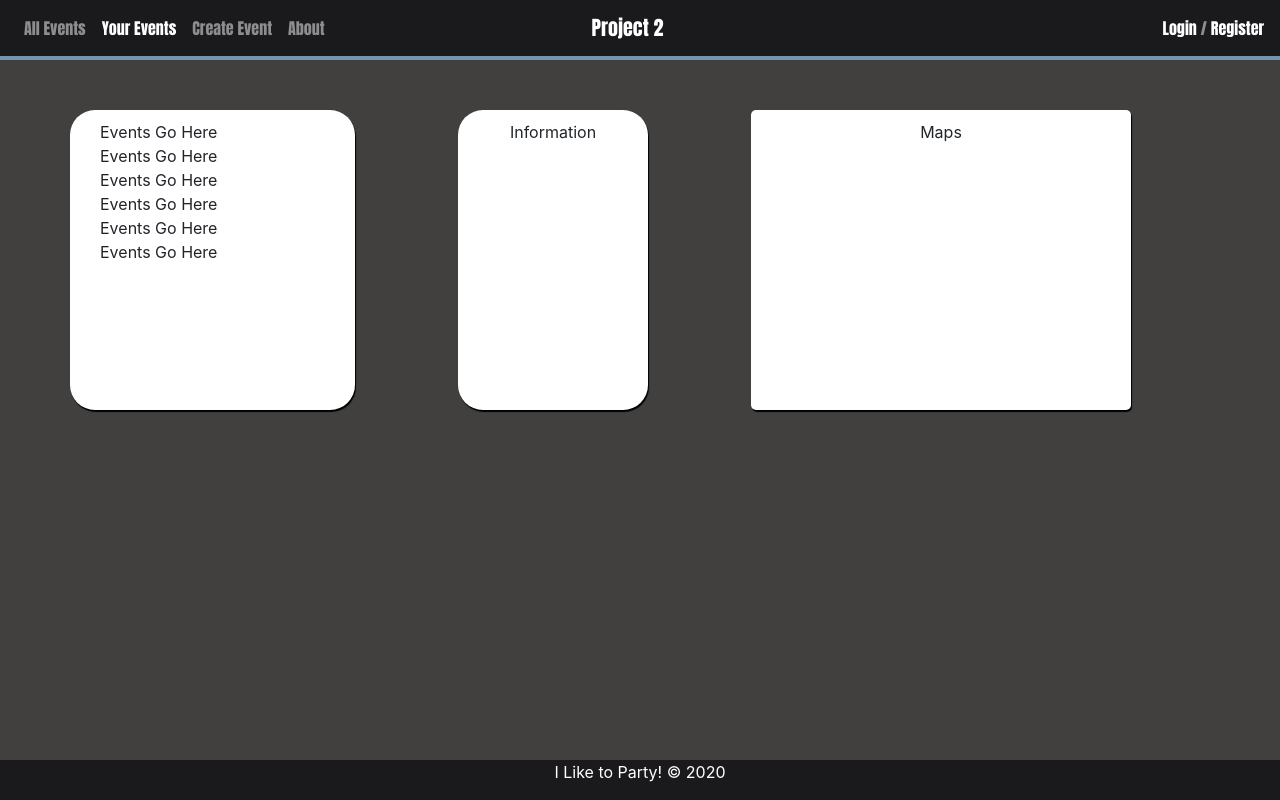
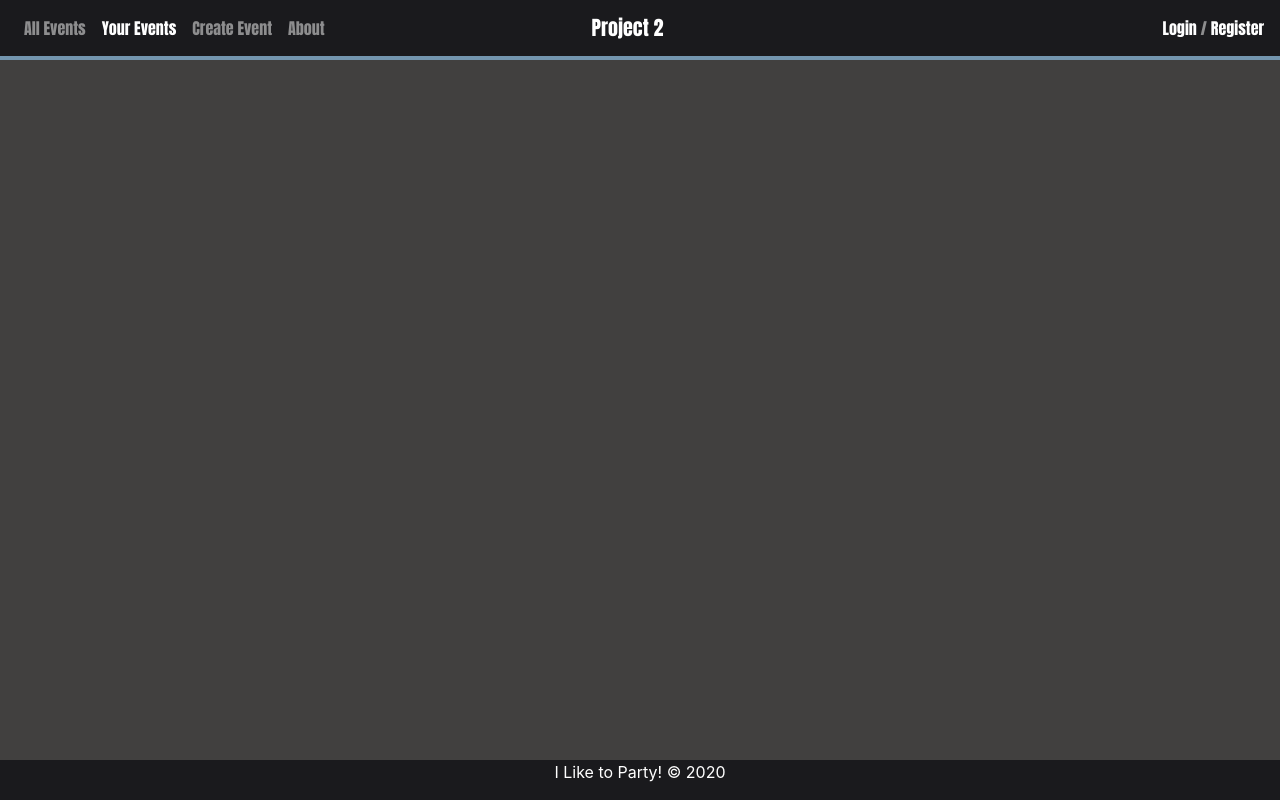
Before and after one commit to cadeclark/Project-2, a website: page public/yourEvents.html in a window 1280 px wide. Drawn offline with nearby package versions, Linux system fonts and the light colour scheme.

```diff
--- a/public/yourEvents.html
+++ b/public/yourEvents.html
@@ -70,40 +70,7 @@
 
   <!-- Main Body Goes Here -->
   <div class="container">
-    <div class="row">
-      <div class=" col-md-3 box1 mr-1">
-        <div class="row mx-auto">
-          <div class="events col-12">Events Go Here</div>
-        </div>
-        <div class="row mx-auto">
-          <div class="events col-12">Events Go Here</div>
-        </div>
-        <div class="row mx-auto">
-          <div class="events col-12">Events Go Here</div>
-        </div>
-        <div class="row mx-auto">
-          <div class="events col-12">Events Go Here</div>
-        </div>
-        <div class="row mx-auto">
-          <div class="events col-12">Events Go Here</div>
-        </div>
-        <div class="row mx-auto">
-          <div class="events col-12">Events Go Here</div>
-        </div>
-      </div>
-      <div class=" col-md-1 mr-1">
-      </div>
-        <div class=" col-md-2 box2 mr-1">
-          <p class="text">Information</p>
-        </div>
-        <div class=" col-md-1 mr-1">
-        </div>
-        <div class=" col-md-4 box3 mr-1">
-          <p class="text">Maps</p>
-        </div>
-
-    </div>
-
+    <div> </div>
   </div>
 
   <div class="footer">
```
